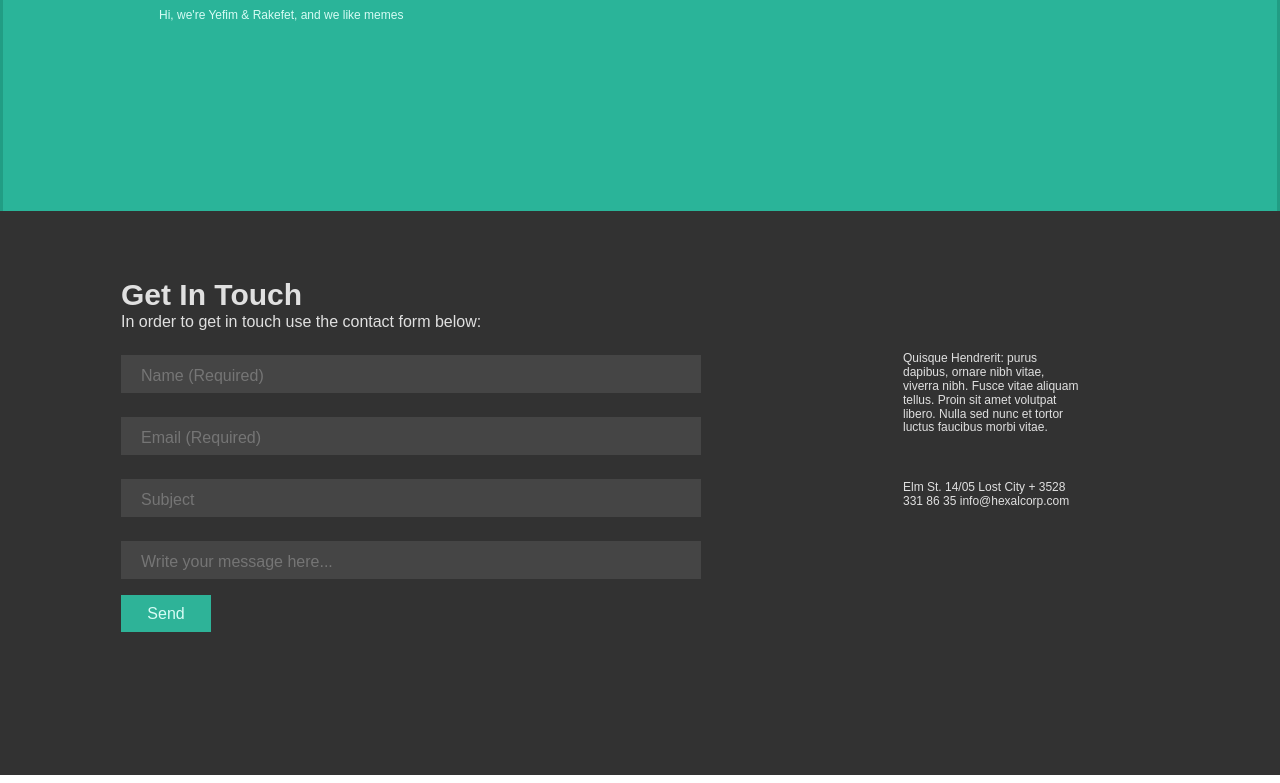
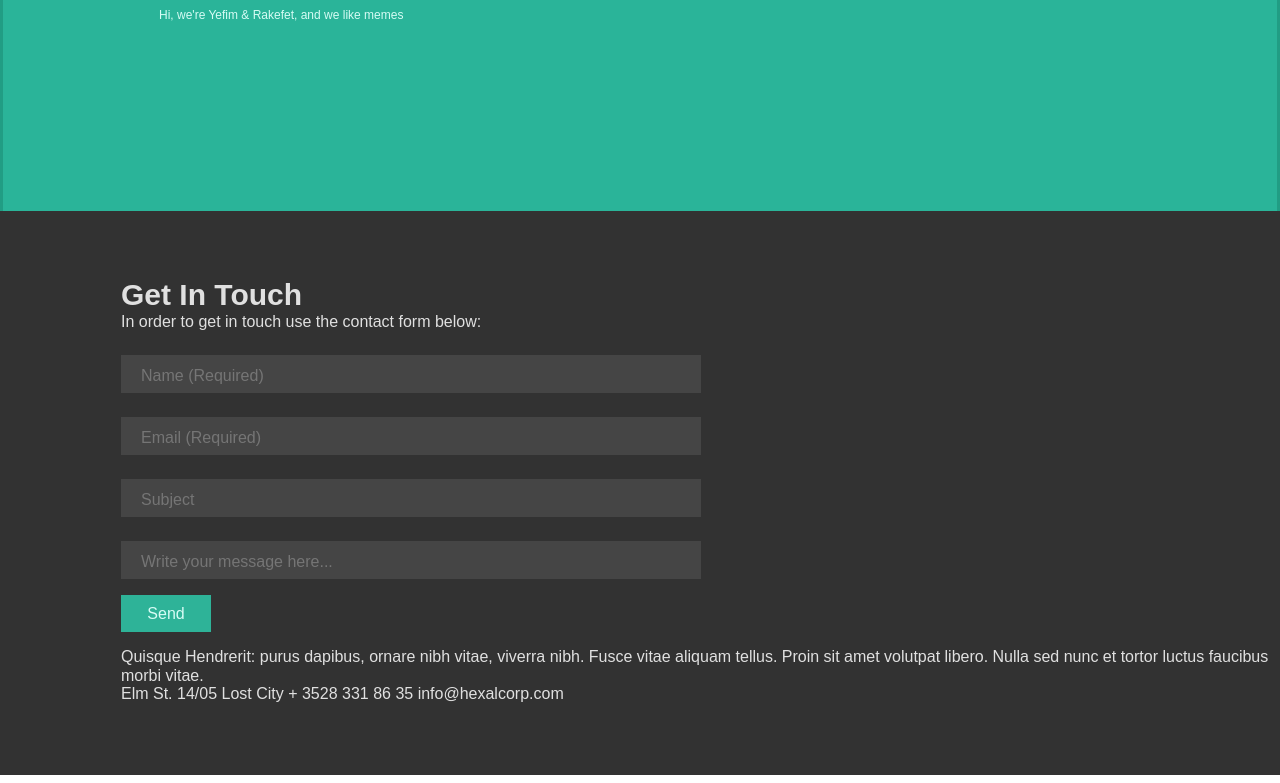
Before and after one commit to rakef/memGen, a website: page index.html in a window 1280 px wide. Shown: the part 813-1596 px from the top of the page. Drawn offline with Linux system fonts and the light colour scheme.

Commit message:
added resposivity on rakeft's part

```diff
--- a/scss/_components.scss
+++ b/scss/_components.scss
@@ -64,7 +64,7 @@ p {
 textarea, .contact-us input {
     margin-top: 24px;
     background-color: #454545;
-    width: 580px;
+    max-width: 580px;
     height: 38px;
     border: none;
     padding-top:5px;
@@ -106,16 +106,11 @@ textarea, .contact-us input {
 cursor: pointer;
 }
 
-.contact-us button:hover{
-cursor: pointer;
-}
-
-
 .left-contact-us{
     display: flex;
     flex-direction: column;
     flex-wrap: wrap;
-    width: 580px;
+    min-width: 580px;
     margin-right: 5px;
 }
 
@@ -123,13 +118,15 @@ cursor: pointer;
     display: flex;
     flex-direction: column;
     flex-wrap: wrap;
-    padding-top: 74px;
-    width: 180px;
+  //  padding-top: 74px;
+    min-width: 180px;
 }
 
 .right-contact-us div {
-    padding-bottom: 46px;
-    font-size: 12px;
+    display: flex;
+    // flex-wrap: wrap;
+    //padding-bottom: 46px;
+   // font-size: 12px;
 }
 
 .our-contact-info:nth-of-type(4) {
@@ -143,7 +140,7 @@ cursor: pointer;
         .devs-info-container {
             flex-direction: column;
             padding-top: 10px;
-            }
+        }
         .about-pic {
             padding-left: 10px;
             order:3;
```
Also changed, not shown: dist/style.css.
